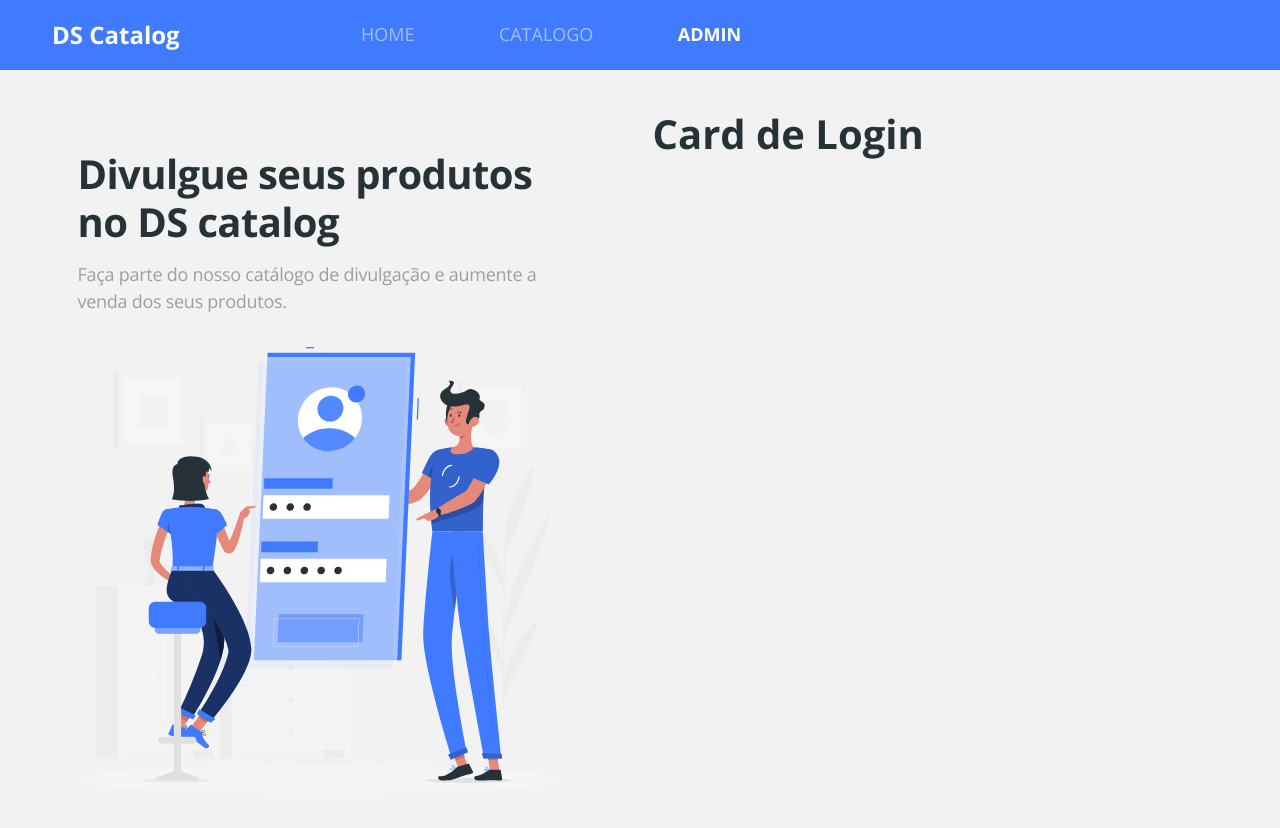
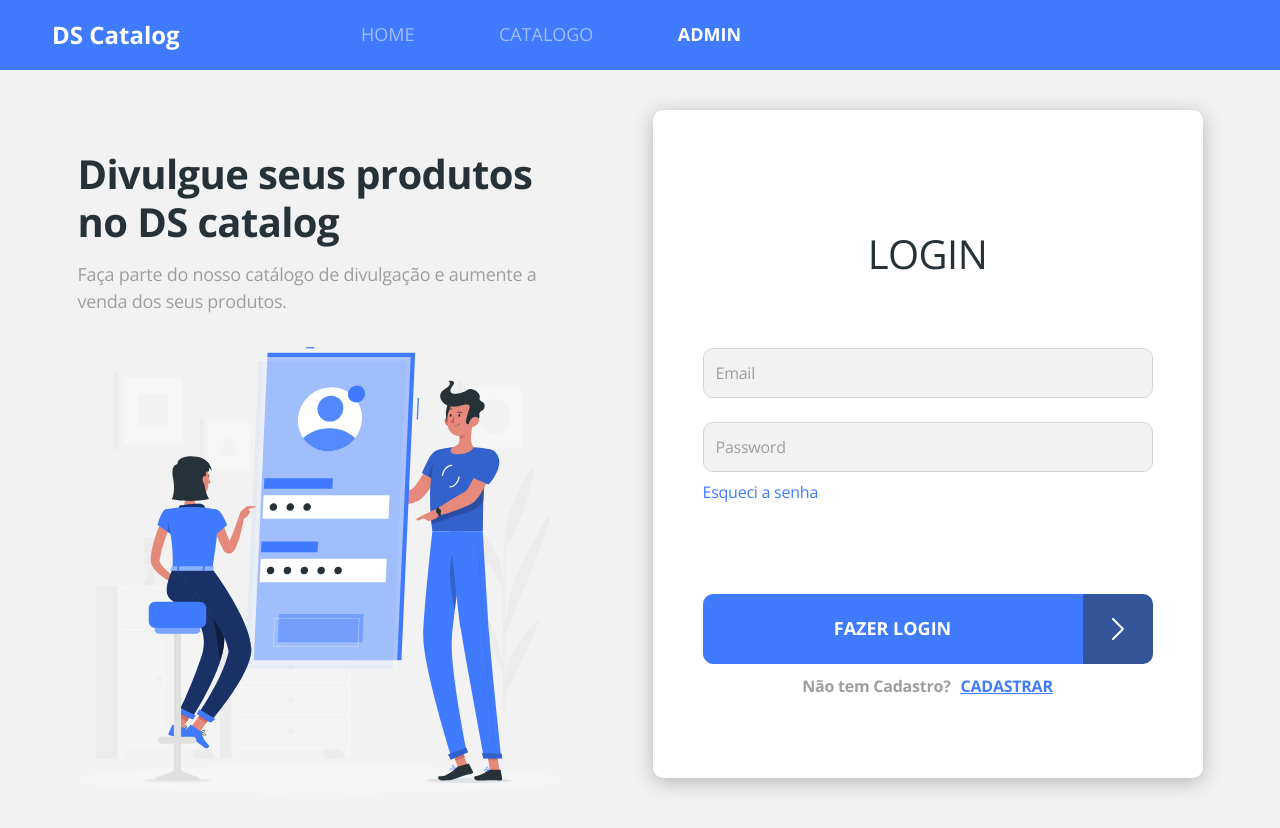
Before and after one commit to DSoaresD/marketstore, a React (Create React App) app in the folder frontweb/: page /admin/auth/login in a window 1280 px wide. Shown: the top 828 px of the page. Built offline with nearby package versions, Linux system fonts and the light colour scheme; no server answers.

Commit message:
Login card style

```diff
--- a/frontweb/src/App.css
+++ b/frontweb/src/App.css
@@ -19,3 +19,15 @@
   box-shadow: 0px 4px 20px rgba(0,0,0,0.25);
   border-radius: 10px;
 }
+
+.base-input {
+  border-radius: 10px;
+  font-size: 1em;
+  letter-spacing: -0.015em;
+  color: #263238;
+  height: 50px;
+}
+
+.base-input::placeholder {
+  color: #9E9E9E;
+}
--- a/frontweb/src/components/ButtonIcon/styles.css
+++ b/frontweb/src/components/ButtonIcon/styles.css
@@ -3,6 +3,7 @@
 }
 
 .btn-container button {
+  width: calc(100% - 50px);
   border-radius: 10px 0 0 10px;
 }
 
@@ -29,6 +30,11 @@
     width: 70px;
   }
 
+  .btn-container button {
+    width: calc(100% - 70px);
+    border-radius: 10px 0 0 10px;
+  }
+
   .btn h6 {
     font-size: 18px;
   }
--- /dev/null
+++ b/frontweb/src/pages/Admin/Auth/Login/index.tsx
@@ -0,0 +1,44 @@
+import { Link } from 'react-router-dom';
+import ButtonIcon from '../../../../components/ButtonIcon';
+
+import './styles.css';
+
+const Login = () => {
+  return (
+    <div className="base-card login-card">
+      <h1>LOGIN</h1>
+      <form>
+        <div className="mb-4">
+          <input
+            type="text"
+            className="form-control base-input"
+            placeholder="Email"
+            name="username"
+          />
+        </div>
+        <div className="mb-2">
+          <input
+            type="password"
+            className="form-control base-input "
+            placeholder="Password"
+            name="password"
+          />
+        </div>
+        <Link to="/admin/auth/recover" className="login-link-recover">
+          Esqueci a senha
+        </Link>
+        <div className="login-submit">
+          <ButtonIcon text="Fazer login" />
+        </div>
+        <div className="signup-container">
+          <span className="not-registered">Não tem Cadastro?</span>
+          <Link to="/admin/auth/register" className="login-link-register">
+            CADASTRAR
+          </Link>
+        </div>
+      </form>
+    </div>
+  );
+};
+
+export default Login;
--- /dev/null
+++ b/frontweb/src/pages/Admin/Auth/Login/styles.css
@@ -0,0 +1,57 @@
+.login-card {
+    padding: 20px;
+    font-size: 16px;
+}
+
+.login-card h1 {
+    font-weight: normal;
+    font-size: 2.5em;
+    text-align: center;
+    letter-spacing: -0.015em;
+    color: #263238;
+    text-transform: uppercase;
+    margin-top: 70px;
+    margin-bottom: 70px;
+}
+
+.login-link-recover {
+    font-size: 1em;
+    letter-spacing: -0.015em;
+    color: #407bff;
+    display: block;
+    margin-bottom: 90px;
+  }
+
+  .login-link-register {
+    font-weight: bold;
+    font-size: 1em;
+    text-align: center;
+    letter-spacing: -0.015em;
+    text-decoration-line: underline;
+    color: #407bff;
+    margin-left: 10px;
+  }
+
+  .login-submit {
+    margin-bottom: 10px;
+  }
+
+  .not-registered {
+    font-weight: bold;
+    font-size: 1em;
+    text-align: center;
+    letter-spacing: -0.015em;
+    color: #9e9e9e;
+  }
+
+  .signup-container {
+    text-align: center;
+    margin-bottom: 30px;
+  }
+
+  @media (min-width: 576px) {
+    .login-card {
+        padding: 50px;
+    }
+
+  }
--- a/frontweb/src/pages/Admin/Auth/index.tsx
+++ b/frontweb/src/pages/Admin/Auth/index.tsx
@@ -1,5 +1,6 @@
 import { Route, Switch } from 'react-router-dom';
 import { ReactComponent as AuthImage } from '../../../assets/images/auth-image.svg';
+import Login from './Login';
 import './styles.css';
 
 const Auth = () => {
@@ -13,7 +14,7 @@
             <div className="auth-form-container">
                 <Switch>
                     <Route path="/admin/auth/login">
-                        <h1>Card de Login</h1>
+                        <Login />
                     </Route>
                     <Route path="/admin/auth/signup">
                         <h1>Card de Signup</h1>
```
